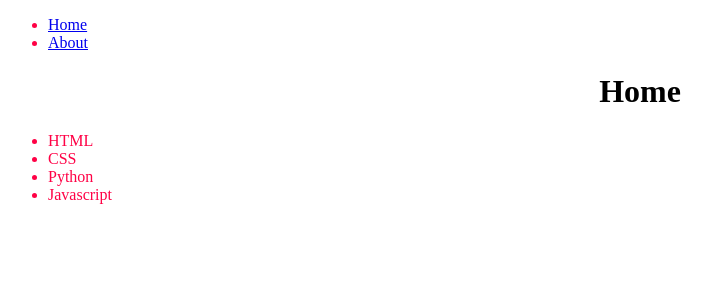
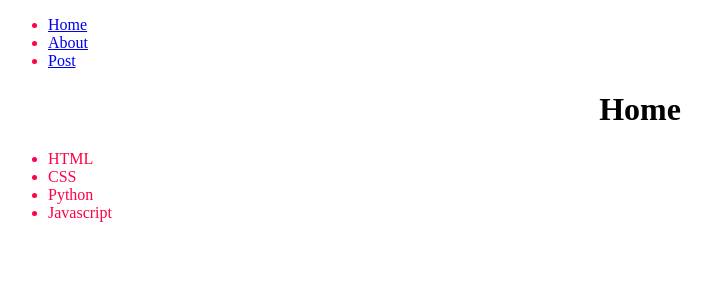
Before and after one commit to ryanhja/30day-of-python, a Flask app: page / in a window 1280 px wide. Shown: the top 300 px of the page, without its empty margins (0-712 px from the left). Run offline with Flask 3, Linux system fonts and the light colour scheme.

Commit message:
feat(30DaysOfPython): Add day 26

```diff
--- a/30DaysOfPython/day_26/app.py
+++ b/30DaysOfPython/day_26/app.py
@@ -1,6 +1,6 @@
 # Day 26: 30 Days of python programming
 
-from flask import Flask, render_template
+from flask import Flask, render_template, request, redirect, url_for
 
 app = Flask(__name__)
 
@@ -16,5 +16,21 @@ def about():
     return render_template("about.html")
 
 
+@app.route("/result")
+def result():
+    return render_template("result.html")
+
+
+@app.route("/post", methods=['GET', 'POST'])
+def post():
+    if request.method == 'GET':
+        return render_template("post.html")
+
+    if request.method == 'POST':
+        content = request.form['content']
+        print(content)
+        return redirect(url_for("result"))
+
+
 if __name__ == '__main__':
     app.run(host="0.0.0.0", port=3000, debug=True)
--- a/30DaysOfPython/day_26/templates/layout.html
+++ b/30DaysOfPython/day_26/templates/layout.html
@@ -10,6 +10,7 @@
     <ul>
         <li><a href="{{ url_for('home') }}">Home</a></li>
         <li><a href="{{ url_for('about') }}">About</a></li>
+        <li><a href="{{ url_for('post') }}">Post</a></li>
     </ul>
 </header>
 <main>
--- /dev/null
+++ b/30DaysOfPython/day_26/templates/result.html
@@ -0,0 +1,6 @@
+{% extends 'layout.html' %} {% block content %}
+<div class="container">
+
+</div>
+
+{% endblock %}
```
Also changed, not shown: 30DaysOfPython/day_26/templates/post.html (added, +14 -0 lines).
